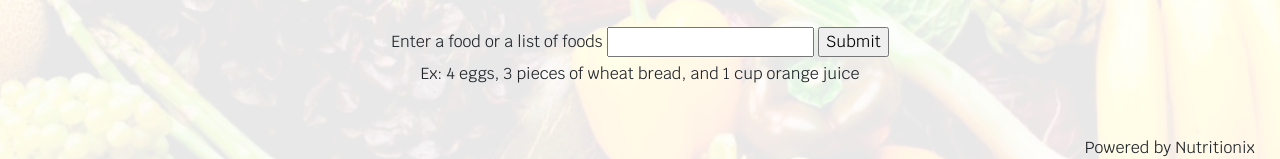
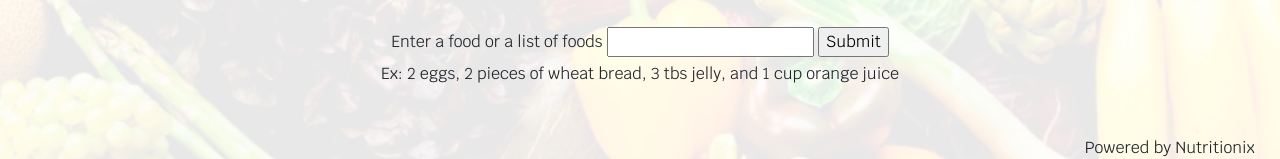
Before and after one commit to kamrilarsen/Jokes, a plain HTML site: page index.html in a window 1280 px wide. Shown: the part 145-304 px from the top of the page. Drawn offline with nearby package versions, Linux system fonts and the light colour scheme.

Commit message:
Updated example text

```diff
--- a/index.html
+++ b/index.html
@@ -19,7 +19,7 @@
         <input id="foodInput" type="text"></input>
         <input id="foodSubmit" type="submit" value="Submit"></input>
       </form>
-      <p>Ex: 4 eggs, 3 pieces of wheat bread, and 1 cup orange juice</p>
+      <p>Ex: 2 eggs, 2 pieces of wheat bread, 3 tbs jelly, and 1 cup orange juice</p>
     </div>
 
     <div id="nutritionResults"></div>
```
